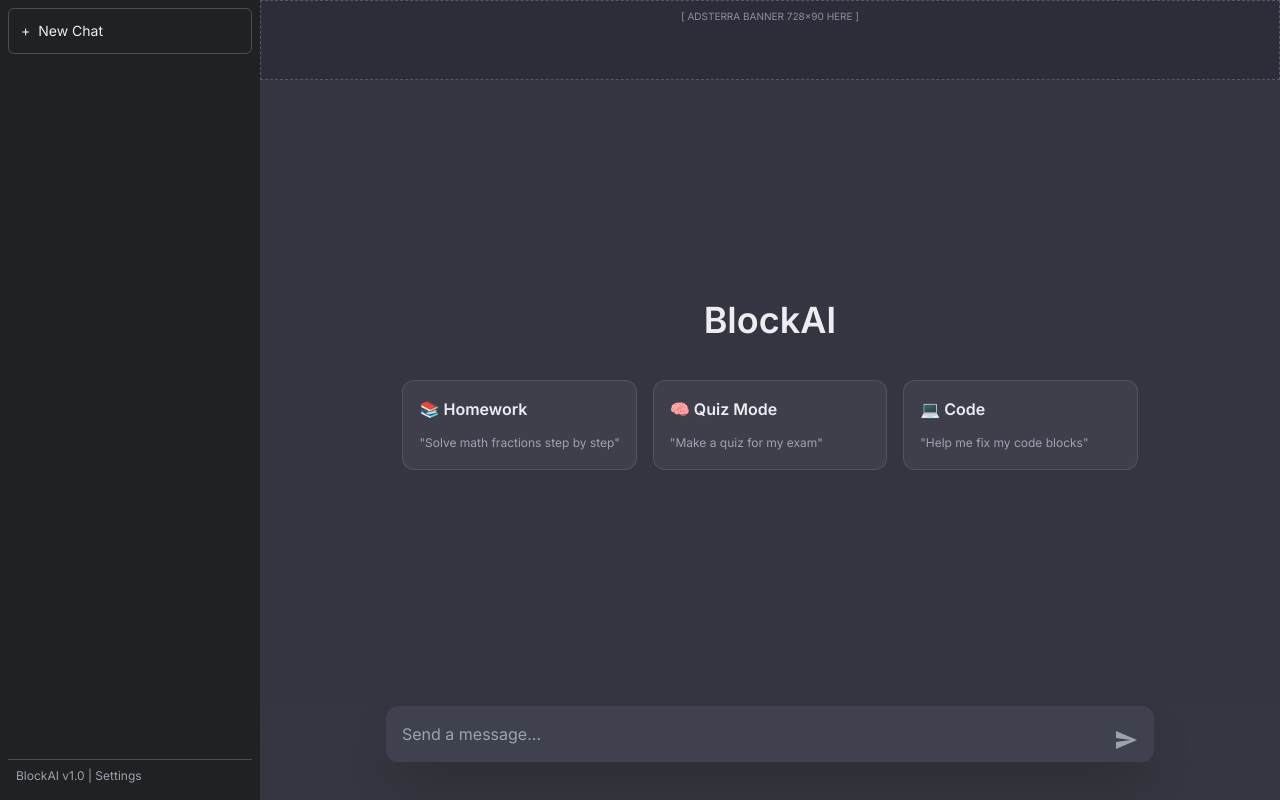
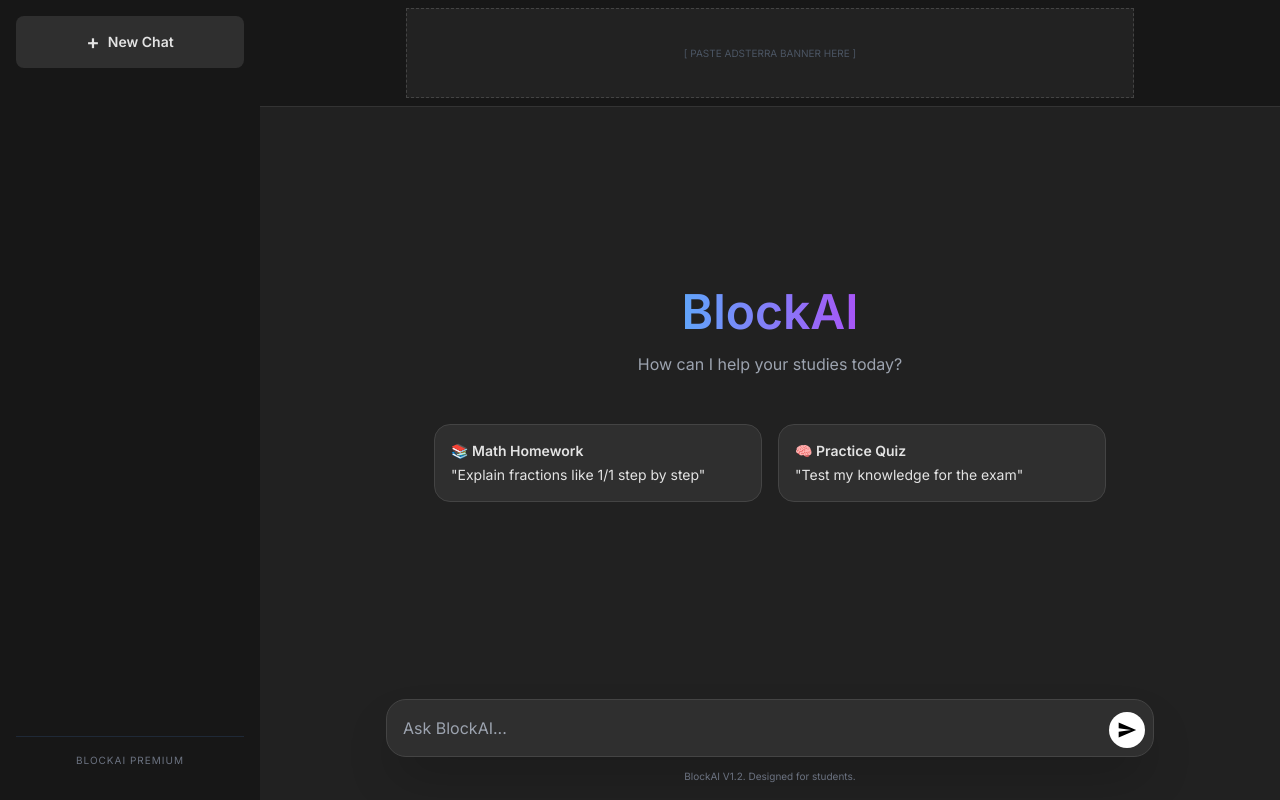
Before and after one commit to CatalingamingYT1/blockai, a website: page public/index.html in a window 1280 px wide. Drawn offline with nearby package versions, Linux system fonts and the light colour scheme.

Commit message:
Update index.html

```diff
--- a/public/index.html
+++ b/public/index.html
@@ -3,75 +3,86 @@
 <head>
     <meta charset="UTF-8" />
     <meta name="viewport" content="width=device-width, initial-scale=1.0" />
-    <title>BlockAI - Your Assistant</title>
+    <title>BlockAI | Assistant</title>
     <script src="https://cdn.tailwindcss.com"></script>
     <link rel="stylesheet" href="https://cdn.jsdelivr.net/npm/katex@0.16.8/dist/katex.min.css">
     <script src="https://cdn.jsdelivr.net/npm/katex@0.16.8/dist/katex.min.js"></script>
-    <script src="https://cdn.jsdelivr.net/npm/marked/marked.min.min.js"></script>
-    <link href="https://fonts.googleapis.com/css2?family=Inter:wght@400;600&family=Saira:wght@500;700&display=swap" rel="stylesheet">
+    <script src="https://cdn.jsdelivr.net/npm/marked/marked.min.js"></script>
+    <link href="https://fonts.googleapis.com/css2?family=Inter:wght@300;400;600&display=swap" rel="stylesheet">
 
     <style>
-        body { font-family: 'Inter', sans-serif; background-color: #343541; color: #ececf1; }
-        .sidebar { background-color: #202123; width: 260px; }
-        .chat-input-container { background-image: linear-gradient(180deg,rgba(53,55,64,0),#353740 58.85%); }
-        .message-ai { background-color: #444654; }
-        .message-user { background-color: #343541; }
-        /* Stil pentru fracții și mate */
-        .katex-display { margin: 1em 0; overflow-x: auto; overflow-y: hidden; }
-        pre { background: #000; padding: 15px; border-radius: 8px; margin: 10px 0; position: relative; }
-        code { font-family: 'Courier New', Courier, monospace; }
-        .ad-slot { border: 1px dashed #565869; background: #2d2d39; color: #8e8ea0; text-align: center; }
+        body { font-family: 'Inter', sans-serif; background-color: #212121; color: #e3e3e3; }
+        .sidebar { background-color: #171717; width: 260px; transition: all 0.3s ease; }
+        .chat-bubble-ai { background-color: transparent; border: 1px solid #333; border-radius: 15px; }
+        .chat-bubble-user { background-color: #2f2f2f; border-radius: 15px; }
+        .katex-display { margin: 1em 0; padding: 10px; background: #2a2a2a; border-radius: 8px; overflow-x: auto; }
+        pre { background: #0d0d0d !important; padding: 16px; border-radius: 10px; margin: 10px 0; position: relative; border: 1px solid #333; }
+        code { color: #569cd6; font-family: 'Consolas', monospace; }
+        .copy-btn { position: absolute; top: 8px; right: 8px; background: #333; color: #fff; font-size: 10px; padding: 4px 8px; border-radius: 5px; opacity: 0; transition: 0.2s; }
+        pre:hover .copy-btn { opacity: 1; }
+        /* Scrollbar subtil */
+        ::-webkit-scrollbar { width: 6px; }
+        ::-webkit-scrollbar-thumb { background: #444; border-radius: 10px; }
+        .input-area { background: #2f2f2f; border: 1px solid #444; border-radius: 20px; transition: border 0.2s; }
+        .input-area:focus-within { border-color: #666; }
     </style>
 </head>
-<body class="flex h-screen">
+<body class="flex h-screen overflow-hidden">
 
-    <aside class="sidebar hidden md:flex flex-col p-2 h-full">
-        <button id="new-chat" class="flex items-center p-3 border border-white/20 rounded-md hover:bg-gray-500/10 transition mb-4 text-sm">
-            <span class="mr-2">+</span> New Chat
+    <aside class="sidebar hidden md:flex flex-col p-4">
+        <button id="new-chat-btn" class="flex items-center justify-center gap-2 p-3 bg-[#2f2f2f] rounded-lg hover:bg-[#3f3f3f] transition font-semibold text-sm">
+            <span class="text-xl">+</span> New Chat
         </button>
-        <div id="history-list" class="flex-1 overflow-y-auto space-y-2 text-sm"></div>
-        <div class="border-t border-white/20 p-2 text-xs text-gray-400">
-            BlockAI v1.0 | Settings
+        <div id="history" class="mt-6 flex-1 overflow-y-auto space-y-2">
+            </div>
+        <div class="p-4 border-t border-gray-800 text-[10px] text-gray-500 uppercase tracking-widest text-center">
+            BlockAI Premium
         </div>
     </aside>
 
-    <main class="flex-1 flex flex-col relative overflow-hidden">
+    <main class="flex-1 flex flex-col relative h-full">
 
-        <div class="ad-slot hidden md:block h-20 w-full p-2 text-[10px]">
-            [ ADSTERRA BANNER 728x90 HERE ]
+        <div class="hidden md:flex justify-center p-2 bg-[#171717] border-b border-[#333]">
+            <div class="w-[728px] h-[90px] bg-[#222] border border-dashed border-[#444] flex items-center justify-center text-[10px] text-gray-600">
+                [ PASTE ADSTERRA BANNER HERE ]
+            </div>
         </div>
 
-        <div id="chat-window" class="flex-1 overflow-y-auto">
-            <div id="welcome" class="flex flex-col items-center justify-center min-h-full p-6">
-                <h1 class="text-4xl font-bold mb-10">BlockAI</h1>
-                <div class="grid grid-cols-1 md:grid-cols-3 gap-4 max-w-3xl">
-                    <div class="p-4 bg-white/5 rounded-xl border border-white/10">
-                        <h3 class="font-bold mb-2">📚 Homework</h3>
-                        <button onclick="quickStart('Solve 1/1 + 2/3 and show steps')" class="text-xs text-gray-400 hover:text-white">"Solve math fractions step by step"</button>
-                    </div>
-                    <div class="p-4 bg-white/5 rounded-xl border border-white/10">
-                        <h3 class="font-bold mb-2">🧠 Quiz Mode</h3>
-                        <button onclick="quickStart('Create a 5-question quiz about Biology')" class="text-xs text-gray-400 hover:text-white">"Make a quiz for my exam"</button>
-                    </div>
-                    <div class="p-4 bg-white/5 rounded-xl border border-white/10">
-                        <h3 class="font-bold mb-2">💻 Code</h3>
-                        <button onclick="quickStart('Write a Python script for a calculator')" class="text-xs text-gray-400 hover:text-white">"Help me fix my code blocks"</button>
+        <div id="chat-window" class="flex-1 overflow-y-auto p-4 md:p-8 space-y-6">
+            <div id="welcome" class="flex flex-col items-center justify-center h-full text-center">
+                <h1 class="text-5xl font-bold mb-4 bg-gradient-to-r from-blue-400 to-purple-500 bg-clip-text text-transparent">BlockAI</h1>
+                <p class="text-gray-400 mb-12">How can I help your studies today?</p>
+
+                <div class="grid grid-cols-1 md:grid-cols-2 gap-4 w-full max-w-2xl">
+                    <button onclick="fastStart('Help me with math: calculate (1/2) + (3/4)')" class="p-4 bg-[#2f2f2f] rounded-2xl border border-[#444] hover:border-blue-500 transition text-left text-sm">
+                        <span class="block font-bold mb-1">📚 Math Homework</span>
+                        "Explain fractions like 1/1 step by step"
+                    </button>
+                    <button onclick="fastStart('Create a 5-question Quiz about Science')" class="p-4 bg-[#2f2f2f] rounded-2xl border border-[#444] hover:border-purple-500 transition text-left text-sm">
+                        <span class="block font-bold mb-1">🧠 Practice Quiz</span>
+                        "Test my knowledge for the exam"
+                    </button>
+                </div>
+            </div>
+            <div id="msg-render" class="max-w-3xl mx-auto space-y-6"></div>
+        </div>
+
+        <div class="p-4 bg-transparent">
+            <div class="max-w-3xl mx-auto">
+                <div class="input-area p-2 flex items-end gap-2 shadow-2xl">
+                    <textarea id="user-input" rows="1" class="flex-1 bg-transparent border-none text-white p-2 focus:outline-none resize-none max-h-48" placeholder="Ask BlockAI..."></textarea>
+                    <button id="send-btn" class="p-2 bg-white text-black rounded-full hover:bg-gray-200 transition">
+                        <svg viewBox="0 0 24 24" width="20" height="20" fill="currentColor"><path d="M2.01 21L23 12 2.01 3 2 10l15 2-15 2z"></path></svg>
+                    </button>
+                </div>
+
+                <div class="md:hidden mt-4 flex justify-center">
+                    <div class="w-[320px] h-[50px] bg-[#222] border border-dashed border-[#444] flex items-center justify-center text-[8px] text-gray-600">
+                        [ MOBILE AD HERE ]
                     </div>
                 </div>
-            </div>
-            <div id="messages" class="flex flex-col"></div>
-        </div>
 
-        <div class="chat-input-container p-4 pb-8">
-            <div class="max-w-3xl mx-auto relative">
-                <textarea id="user-input" rows="1" class="w-full bg-[#40414f] text-white rounded-xl p-4 pr-12 shadow-2xl focus:outline-none border-none resize-none" placeholder="Send a message..."></textarea>
-                <button id="send-btn" class="absolute right-3 bottom-3 p-1 text-gray-400 hover:text-white">
-                    <svg viewBox="0 0 24 24" width="24" height="24" fill="currentColor"><path d="M2.01 21L23 12 2.01 3 2 10l15 2-15 2z"></path></svg>
-                </button>
-            </div>
-
-            <div class="ad-slot md:hidden mt-4 h-12 w-full text-[8px]">
-                [ MOBILE AD 320x50 HERE ]
+                <p class="text-center text-[10px] text-gray-500 mt-3">BlockAI V1.2. Designed for students.</p>
             </div>
         </div>
     </main>
```
